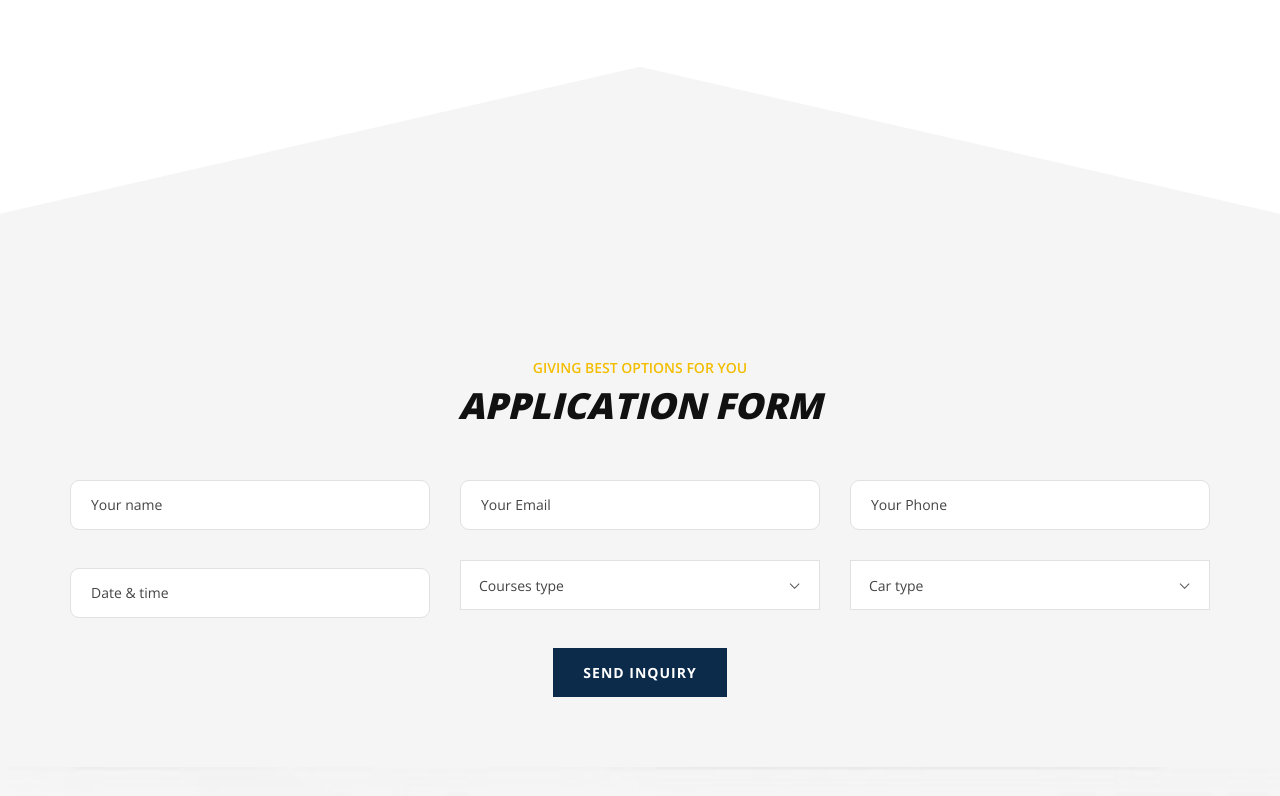
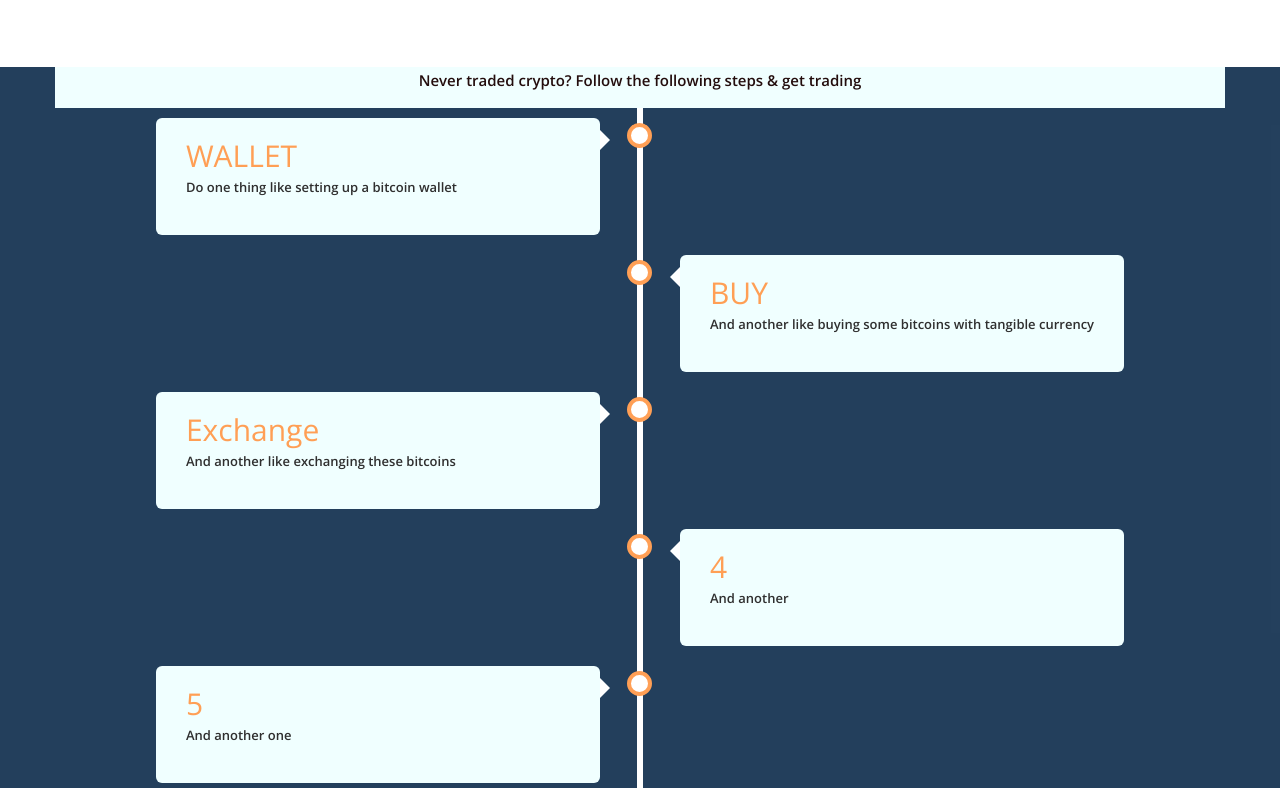
Before and after one commit to CryptoSavannah/Binusu.com-Redesign, a plain HTML site: page index.html in a window 1280 px wide. Shown: the part 1908-2704 px from the top of the page. Drawn offline with nearby package versions, Linux system fonts and the light colour scheme.

Commit message:
Add a container that shows trading instructions

```diff
--- a/css/custom_css.css
+++ b/css/custom_css.css
@@ -32,7 +32,8 @@
 .auth_container {
     height: 80%;
     /* width: 70%; */
-    background-color: rgb(195 196 199);/*rgb(151, 108, 58);*/
+    background-color: rgb(195 196 199);
+    /*rgb(151, 108, 58);*/
     /* background: linear-gradient(to bottom right, rgb(151, 108, 58), rgb(209, 193, 89)); */
     /*rgb(240, 240, 240);*/
     /* margin: 15% auto; */
@@ -102,6 +103,7 @@ img.avatar {
 }
 
 /* Style the buttons inside the tab */
+
 .tab button {
     background-color: inherit;
     float: left;
@@ -114,16 +116,19 @@ img.avatar {
 }
 
 /* Change background color of buttons on hover */
+
 .tab button:hover {
     background-color: #ddd;
 }
 
 /* Create an active/current tablink class */
+
 .tab button.active {
     background-color: #ccc;
 }
 
 /* Style the tab content */
+
 .tabcontent {
     display: none;
     padding: 6px 12px;
@@ -170,3 +175,150 @@ table img {
 /* #influence_con {
     margin-bottom: 180px;
 } */
+
+#how-to {
+    background-color: rgba(12, 43, 75, 0.9);
+}
+
+.timeline {
+    position: relative;
+    max-width: 1200px;
+    margin: 0 auto;
+}
+
+.timeline h3 {
+    color: #FF9F55;
+}
+
+/* The actual timeline (the vertical ruler) */
+
+.timeline::after {
+    content: '';
+    position: absolute;
+    width: 6px;
+    background-color: white;
+    top: 0;
+    bottom: 0;
+    left: 50%;
+    margin-left: -3px;
+}
+
+/* Container around content */
+
+.container_ {
+    padding: 10px 40px;
+    position: relative;
+    background-color: inherit;
+    /* width: 50%; */
+    width: 100%;
+}
+
+/* The circles on the timeline */
+
+.container_::after {
+    content: '';
+    position: absolute;
+    width: 25px;
+    height: 25px;
+    right: -12px;
+    background-color: white;
+    border: 4px solid #FF9F55;
+    top: 15px;
+    border-radius: 50%;
+    z-index: 1;
+}
+
+/* Place the container to the left */
+
+.left {
+    /* left: 0; */
+    right: 50%;
+}
+
+/* Place the container to the right */
+
+.right {
+    left: 50%;
+}
+
+/* Add arrows to the left container (pointing right) */
+
+.left::before {
+    content: " ";
+    height: 0;
+    position: absolute;
+    top: 22px;
+    width: 0;
+    z-index: 1;
+    right: 30px;
+    border: medium solid white;
+    border-width: 10px 0 10px 10px;
+    border-color: transparent transparent transparent white;
+}
+
+/* Add arrows to the right container (pointing left) */
+
+.right::before {
+    content: " ";
+    height: 0;
+    position: absolute;
+    top: 22px;
+    width: 0;
+    z-index: 1;
+    left: 30px;
+    border: medium solid white;
+    border-width: 10px 10px 10px 0;
+    border-color: transparent white transparent transparent;
+}
+
+/* Fix the circle for containers on the right side */
+
+.right::after {
+    left: -13px;
+}
+
+/* The actual content */
+
+.content {
+    padding: 20px 30px;
+    /* background-color: white; */
+    background-color: azure;
+    position: relative;
+    border-radius: 6px;
+}
+
+.content p {
+    font-size: 13px;
+    font-weight: 600;
+    color: #2f2f2f;
+}
+
+/* Media queries - Responsive timeline on screens less than 600px wide */
+
+@media screen and (max-width: 600px) {
+    /* Place the timelime to the left */
+    .timeline::after {
+        left: 31px;
+    }
+    /* Full-width containers */
+    .container_ {
+        width: 100%;
+        padding-left: 70px;
+        padding-right: 25px;
+    }
+    /* Make sure that all arrows are pointing leftwards */
+    .container_::before {
+        left: 60px;
+        border: medium solid white;
+        border-width: 10px 10px 10px 0;
+        border-color: transparent white transparent transparent;
+    }
+    /* Make sure all circles are at the same spot */
+    .left::after, .right::after {
+        left: 15px;
+    }
+    /* Make all right containers behave like the left ones */
+    .right {
+        left: 0%;
+    }
+}
--- a/index.html
+++ b/index.html
@@ -386,9 +386,59 @@
     </section>
     <!-- Feature Section End -->
 
-    <!-- About Video Section Begin -->
+    <section class="hero set-bg" id="how-to" style="height: 721px; margin-bottom:100px;">
+        <div class="container" style="height: inherit;">
+            <div class="row" style="background-color: azure;">
+                <div class="col-lg-12" style="text-align: center; ">
+                    <p style="font-weight: 600; color: #230d0d;">Never traded crypto? Follow the following steps & get trading</p></div>
+                </div>
 
-    <!-- About Video Section End -->
+            <div class="row">
+
+                <div class="timeline">
+                    <div class="container_ left">
+                      <div class="content">
+                        <h3>WALLET</h3>
+                        <p>Do one thing like setting up a bitcoin wallet</p>
+                      </div>
+                    </div>
+                    <div class="container_ right">
+                      <div class="content">
+                        <h3>BUY</h3>
+                        <p>And another like buying some bitcoins with tangible currency</p>
+                      </div>
+                    </div>
+                    <div class="container_ left">
+                      <div class="content">
+                        <h3>Exchange</h3>
+                        <p>And another like exchanging these bitcoins</p>
+                      </div>
+                    </div>
+                    <div class="container_ right">
+                      <div class="content">
+                        <h3>4</h3>
+                        <p>And another</p>
+                      </div>
+                    </div>
+                    <div class="container_ left">
+                      <div class="content">
+                        <h3>5</h3>
+                        <p>And another one</p>
+                      </div>
+                    </div>
+                    <!-- <div class="container_ right">
+                      <div class="content">
+                        <h3>6</h3>
+                        <p>Lorem ipsum dolor sit amet, quo ei simul congue exerci, ad nec admodum perfecto mnesarchum, vim ea mazim fierent detracto</p>
+                      </div>
+                    </div> -->
+                  </div>
+
+
+
+            </div>
+        </div>
+    </section>
 
     <!-- Application Form Section Begin -->
     <section class="application-form spad">
```
Lines whose indentation alone changed are shown as unchanged.
